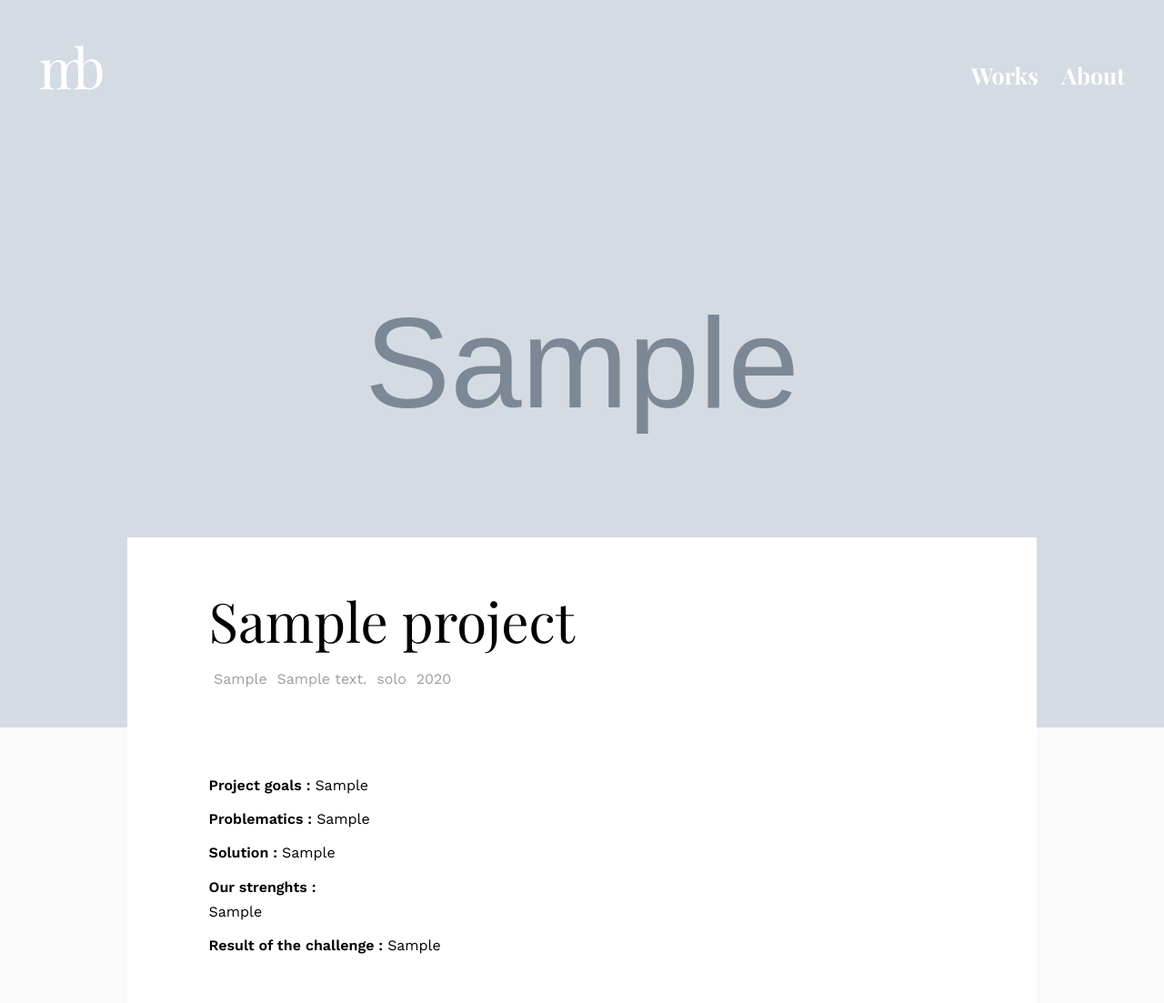
After one commit to viococo/maxime_bois, a CodeIgniter app: page /maxime_bois/index.php/welcome/project/1 in a window 1280 px wide. The commit adds this page. Shown: the whole page at 91% size. Run offline with CodeIgniter, Linux system fonts and the light colour scheme; tables that the repository leaves empty or names only in its code hold one stand-in row (values such as "Sample post"); grey boxes marked "Sample" are stand-in pictures; some libraries are stand-ins or nearby versions.

Commit message:
ajout database + page project

```diff
--- a/application/config/autoload.php
+++ b/application/config/autoload.php
@@ -58,7 +58,7 @@ $autoload['packages'] = array();
 |
 |	$autoload['libraries'] = array('user_agent' => 'ua');
 */
-$autoload['libraries'] = array();
+$autoload['libraries'] = array('database');
 
 /*
 | -------------------------------------------------------------------
@@ -132,4 +132,4 @@ $autoload['language'] = array();
 |
 |	$autoload['model'] = array('first_model' => 'first');
 */
-$autoload['model'] = array();
+$autoload['model'] = array('project');
--- a/application/config/config.php
+++ b/application/config/config.php
@@ -23,7 +23,7 @@ defined('BASEPATH') OR exit('No direct script access allowed');
 | a PHP script and you can easily do that on your own.
 |
 */
-$config['base_url'] = '';
+$config['base_url'] = 'http://localhost/maxime_bois/';
 
 /*
 |--------------------------------------------------------------------------
--- a/application/config/database.php
+++ b/application/config/database.php
@@ -76,9 +76,9 @@ $query_builder = TRUE;
 $db['default'] = array(
 	'dsn'	=> '',
 	'hostname' => 'localhost',
-	'username' => '',
+	'username' => 'root',
 	'password' => '',
-	'database' => '',
+	'database' => 'maxime_bois',
 	'dbdriver' => 'mysqli',
 	'dbprefix' => '',
 	'pconnect' => FALSE,
--- a/application/controllers/Welcome.php
+++ b/application/controllers/Welcome.php
@@ -5,23 +5,63 @@ class Welcome extends CI_Controller {
 
 	public function index()
 	{
-		$data = [
+		$data['data']['projects'] = $this->project->recup(array(
+			'table' => 'projects',
+			'select' => 'image_home, texte_home, name, speciality',
+		));
+		$data += [
 			'header' => [
+				'title' => 'Maxime Bois',
+				'description' => 'à changer',
 				'libsjs' => ['jquery.fullPage'],
 				'js' => ['main'],
 				'libscss' => ['jquery.fullPage'],
 				'css' => ['font-awesome.min','main'],
-				'title' => 'Maxime Bois',
-				'description' => 'à changer',
 			],
 			'jQuery' => true,
 			'menu' => [
 				'visible' => true,
 				'color' => 'lightRight',
+				'rs' => true,
 			],
 			'page' => 'home',
 			'footer' => false,
 		];
 		$this->load->view('template/t_standard', $data);
 	}
+
+	public function project($id)
+	{
+		if(isset($id) && !empty($id)){
+			$data['data']['project'] = $this->project->recup(array(
+				'table' => 'projects',
+				'id' => $id,
+			));
+
+			if (empty($data['data']['project']))
+				redirect();
+
+			$data += [
+				'header' => [
+					'title' => 'Maxime Bois',
+					'description' => 'à changer',
+					'libsjs' => [],
+					'js' => ['main'],
+					'libscss' => [],
+					'css' => ['font-awesome.min','main'],
+				],
+				'jQuery' => true,
+				'menu' => [
+					'visible' => true,
+					'color' => 'light',
+					'rs' => false,
+				],
+				'page' => 'project',
+				'footer' => false,
+			];
+			$this->load->view('template/t_standard', $data);
+		} else {
+			redirect();
+		}
+	}
 }
--- /dev/null
+++ b/application/models/Project.php
@@ -0,0 +1,29 @@
+<?php
+
+class Project  extends CI_Controller
+{
+	function __construct() {
+		parent::__construct();
+		$this->load->helper('url');
+		$this->load->database();
+	}
+	public function recup($tab){
+		$sql = '';
+
+		if(isset($tab['select']) && !empty($tab['select']))
+			$sql .= ' SELECT '.$tab['select'];
+		else
+			$sql .= ' SELECT *';
+
+		$sql .= ' FROM '. $tab['table'];
+
+		if(isset($tab['id']) && !empty($tab['id']))
+			$sql .= ' WHERE id_project = '.$tab['id'];
+
+		$result = $this->db->query($sql)->result();
+		if (count($result) == 1)
+			return $result[0];
+		else
+			return $result;
+	}
+}
--- a/application/views/commons/header.php
+++ b/application/views/commons/header.php
@@ -7,14 +7,16 @@
     <title><?= $title ?></title>
     <meta name="description" content="<?= $description ?>" />
 
-    <link href="https://fonts.googleapis.com/css?family=Playfair+Display:400,700|Work+Sans:300,700" rel="stylesheet">
+    <link href="https://fonts.googleapis.com/css?family=Playfair+Display:400,700|Work+Sans:400,600" rel="stylesheet">
 
-    <link rel="stylesheet" href="assets/css/libs/reset.css">
-    <?php foreach ($libscss as $file) {
-        echo '<link rel="stylesheet" href="assets/css/libs/'. $file .'.css">';
+    <link rel="stylesheet" href="<?= base_url('assets/css/libs/reset.css') ?>">
+    <?php if(isset($libscss) && !empty($libscss)){
+        foreach ($libscss as $file) { ?>
+            <link rel="stylesheet" href="<?= base_url('assets/css/libs/'. $file .'.css') ?>">
+        <?php }
     }
-    foreach ($css as $file) {
-        echo '<link rel="stylesheet" href="assets/css/'. $file .'.css">';
-    } ?>
+    foreach ($css as $file) { ?>
+        <link rel="stylesheet" href="<?= base_url('assets/css/'. $file .'.css') ?>">
+    <?php } ?>
 </head>
 <body>
--- a/application/views/commons/menu.php
+++ b/application/views/commons/menu.php
@@ -1,14 +1,19 @@
-<div id="rs" <?php echo ( isset ($color) && $color === 'lightLeft' ) ? 'class="'.$color.'"':'' ?>>
-    <span class="line"></span>
-    <span class="line"></span>
-    <a href="https://fr.linkedin.com/in/maximebois" target="_blank"><i class="fa fa-linkedin" aria-hidden="true"></i></a>
-    <a href="https://twitter.com/xoux370" target="_blank"><i class="fa fa-twitter" aria-hidden="true"></i></a>
-    <a href="https://dribbble.com/maxime-bois" target="_blank"><i class="fa fa-dribbble" aria-hidden="true"></i></a>
-    <span class="line"></span>
-</div><nav <?php echo ( isset ($color) && $color ) ? 'class="'.$color.'"':'' ?>>
-    <div id="logo"><?php include('assets/svg/logo.svg')?></div>
+<nav <?php echo ( isset ($color) && $color ) ? 'class="'.$color.'"':'' ?>>
+    <div id="logo">
+        <a href="<?= base_url() ?>"><?php include('assets/svg/logo.svg')?></a>
+    </div>
     <ul>
         <li><a href="<?= base_url('Welcome') ?>"> Works</a></li>
         <li><a href="<?= base_url('Welcome') ?>"> About</a></li>
     </ul>
 </nav>
+<?php if(isset($rs) && $rs) { ?>
+    <div id="rs" <?php echo ( isset ($color) && $color === 'lightLeft' ) ? 'class="'.$color.'"':'' ?>>
+        <span class="line"></span>
+        <span class="line"></span>
+        <a href="https://fr.linkedin.com/in/maximebois" target="_blank"><i class="fa fa-linkedin" aria-hidden="true"></i></a>
+        <a href="https://twitter.com/xoux370" target="_blank"><i class="fa fa-twitter" aria-hidden="true"></i></a>
+        <a href="https://dribbble.com/maxime-bois" target="_blank"><i class="fa fa-dribbble" aria-hidden="true"></i></a>
+        <span class="line"></span>
+    </div>
+<?php } ?>
--- /dev/null
+++ b/application/views/project-view.php
@@ -0,0 +1,32 @@
+<header class="bgi" style="background-image: url(<?= base_url('assets/img/'.$project->image_header) ?>)">
+    <div class="txtHeader">
+        <h1><?= $project->name ?></h1>
+        <p>
+            <i class="fa"></i> <?= $project->speciality ?>
+            <i class="fa"></i> <?= $project->context ?>
+            <i class="fa"></i> <?php echo ($project->solo) ? 'solo' : 'Group' ?>
+            <i class="fa"></i> <?= $project->year ?>
+        </p>
+    </div>
+</header>
+<main class="project">
+    <div class="txtHeader">
+
+            <?php
+            if(isset($project->goals) && !empty($project->goals))
+                echo '<p><span class="bold">Project goals : </span>'.$project->goals.'</p>';
+            if(isset($project->problematics) && !empty($project->problematics))
+                echo '<p><span class="bold">Problematics : </span>'.$project->problematics.'</p>';
+            if(isset($project->solutions) && !empty($project->solutions))
+                echo '<p><span class="bold">Solution : </span>'.$project->solutions.'</p>';
+
+            if(isset($project->strengths) && !empty($project->strengths))
+                echo '<p><span class="bold">Our strenghts : </span></br>'.$project->strengths.'</p>';
+            if(isset($project->result) && !empty($project->result))
+                echo '<p><span class="bold">Result of the challenge : </span>'.$project->result.'</p>';
+            ?>
+
+    </div>
+</main>
+
+<?php // var_dump($project) ?>
--- a/application/views/template/t_standard.php
+++ b/application/views/template/t_standard.php
@@ -5,7 +5,7 @@ if (isset($menu) && $menu['visible'])
     $this->load->view('commons/menu', $menu);
 echo "\n";
 
-$this->load->view($page.'-view');
+$this->load->view($page.'-view', $data);
 echo "\n";
 
 if (isset($footer) && $footer)
--- a/assets/css/main.css
+++ b/assets/css/main.css
@@ -26,6 +26,9 @@
 	background-position: center center;
 	background-size: cover;
 }
+.bold {
+	font-weight: 600;
+}
 
 /* MENU */
 	nav {
@@ -50,6 +53,10 @@
 
 	nav svg {
 		width: 88px;
+	}
+	nav.light {
+		color: #fff;
+		fill: #fff;
 	}
 	nav.lightRight {
 		color: #fff;
@@ -103,7 +110,7 @@
 		height: 100%;
 	}
 
-/* SECTIONS */
+/* HOME SECTIONS */
 	main#fullpage, #fullpage section {
 		height: 100%
 	}
@@ -131,28 +138,32 @@
 	}
 	#fullpage .txtArea{
 		margin-left: 40%;
-    }
-
-    #fullpage .txtArea{
 		font-size: 24px;
 		padding: 100px 0;
 		padding-right: 50px;
 		position: relative;
-        transition: .3s
+		transition: .3s;
+		width: 60%;
+		transition: .3s;
 	}
 	.project.txtArea::after{
+		background-color: #fff;
+	}
+	.txtArea::after{
 		content:'';
 		position: absolute;
 		height: 100%;
 		width: 100px;
-        background-color: #fff;
 		top: 0;
 		right: -100px;
 		z-index: 1;
 		transition:.3s
-
+	}
+	.txtArea a{
+		opacity: 0;
 	}
 	.project a{
+		opacity: 1;
 		display: inline-block;
 		height: 100px;
 		width: 100px;
@@ -176,8 +187,12 @@
 		font-size: 65px;
     margin-left: -70px;
     opacity: .04;
+    position: absolute;
+    top: 75px;
+		font-size: 65px;
+		margin-left: -70px;
+		opacity: .04;
 		margin-bottom: -50px;
-
 	}
 	h2{
 		font-weight: 400;
@@ -185,3 +200,34 @@
 		position: relative;
 		z-index: 2;
 	}
+/* PROJECT */
+	header{
+		height: 100%;
+		position: relative
+	}
+	header h1{
+		font-size: 60px
+	}
+	.txtHeader{
+		background-color: #fff;
+		width: 1000px;
+		max-width: 90%;
+		margin: 0 auto;
+		padding: 40px 7%;
+		line-height: 1.7
+	}
+	header .txtHeader {
+		position: absolute;
+		bottom: 0;
+		left: 50%;
+		transform: translateX(-50%)
+	}
+	header p{
+		color: #9e9e9e
+	}
+	main {
+		background-color: #fafafa;
+	}
+	main.project p {
+		margin: 10px auto;
+	}
--- a/assets/js/main.js
+++ b/assets/js/main.js
@@ -1,5 +1,6 @@
-var project_txt = $('[data-project]')
+var project_txt = $('.txtArea > div')
 project_txt.fadeOut(0)
+$(project_txt[0]).fadeIn()
 
 $(document).ready(function() {
 	$('#fullpage .img').fullpage({
@@ -8,9 +9,10 @@ $(document).ready(function() {
 			var leavingSection = $(this);
 			var id = nextIndex - 1
 			var nextSection = $(project_txt[id])
+
 			project_txt.fadeOut(300)
+
 			setTimeout(function(){
-				console.log(id)
 				if(id > 0)
 					$('.txtArea').addClass('project')
 				else
```
Also changed, not shown: application/views/home-view.php (+13 -41 lines), application/views/welcome_message.php (deleted, +0 -89 lines), assets/img/disney_home.jpg (added), assets/img/obataimu_header.jpg (added), assets/img/obataimu_home.jpg (renamed from assets/img/obataimu.jpg), assets/svg/logo.svg. Lines whose indentation alone changed are shown as unchanged.
